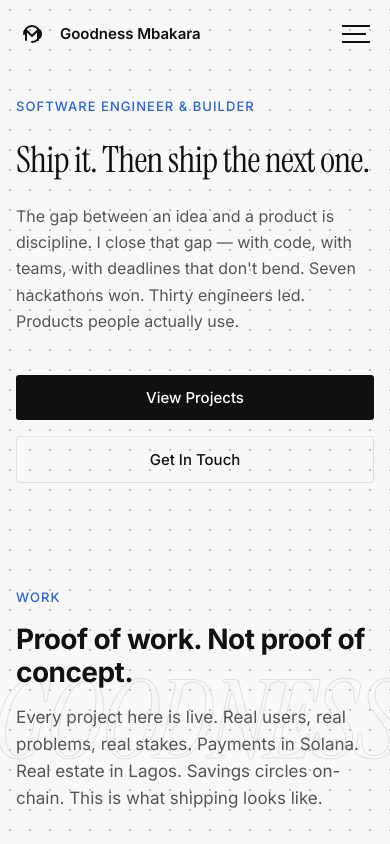
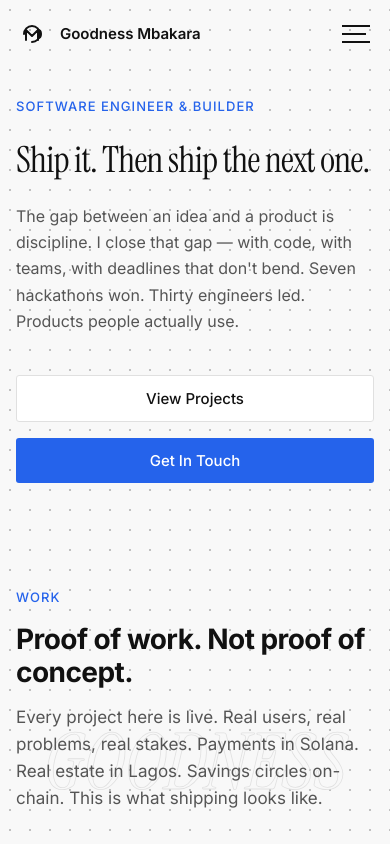
Before and after one commit to Goodnessmbakara/Goodnessmbakara.github.io, a Next.js app: page / in a window 390 px wide. Shown: the top 844 px of the page. Built offline with nearby package versions, Linux system fonts and the light colour scheme.

Commit message:
fix: center GOODNESS watermark and swap hero button colors
- Center background text with translateX(-50%) to prevent G clipping
- Reduce mobile font size to 20vw to prevent overflow
- View Projects: white bg with border; Get In Touch: blue bg (#2563eb)

```diff
--- a/components/HeroSection.module.css
+++ b/components/HeroSection.module.css
@@ -20,7 +20,8 @@
 .heroBackgroundText {
   position: absolute;
   bottom: 8%;
-  left: -2%;
+  left: 50%;
+  transform: translateX(-50%);
   font-family: var(--font-display);
   font-weight: 400;
   font-style: italic;
@@ -98,9 +99,9 @@
 }
 
 .primaryBtn {
-  background: var(--text-primary);
-  color: #fff;
-  border: none;
+  background: #fff;
+  color: var(--text-primary);
+  border: 1.5px solid var(--border);
   border-radius: 3px;
   padding: 0.8125rem 2rem;
   font-size: 0.9375rem;
@@ -111,13 +112,13 @@
 }
 
 .primaryBtn:hover {
-  background: var(--accent);
+  border-color: var(--text-primary);
 }
 
 .secondaryBtn {
-  background: none;
-  color: var(--text-primary);
-  border: 1.5px solid var(--border);
+  background: var(--accent);
+  color: #fff;
+  border: none;
   border-radius: 3px;
   padding: 0.8125rem 2rem;
   font-size: 0.9375rem;
@@ -128,7 +129,7 @@
 }
 
 .secondaryBtn:hover {
-  border-color: var(--text-primary);
+  background: var(--accent-hover);
 }
 
 /* ===== Responsive ===== */
@@ -144,7 +145,7 @@
     font-size: 1rem;
   }
   .heroBackgroundText {
-    font-size: 24vw;
+    font-size: 22vw;
     -webkit-text-stroke: 1px #e0e0e0;
   }
 }
@@ -166,7 +167,10 @@
     text-align: center;
   }
   .heroBackgroundText {
-    font-size: 28vw;
+    font-size: 20vw;
+    bottom: 5%;
+    -webkit-text-stroke: 0.8px #e0e0e0;
+    letter-spacing: -0.01em;
   }
   .heroBackground {
     background-size: 20px 20px;
```
